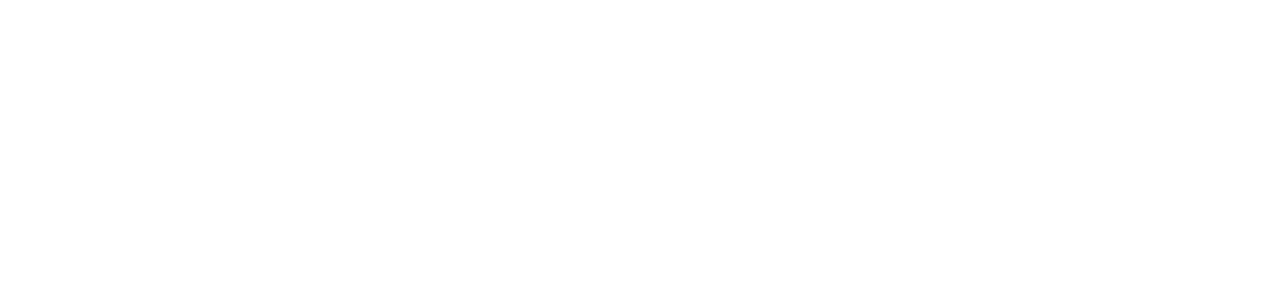
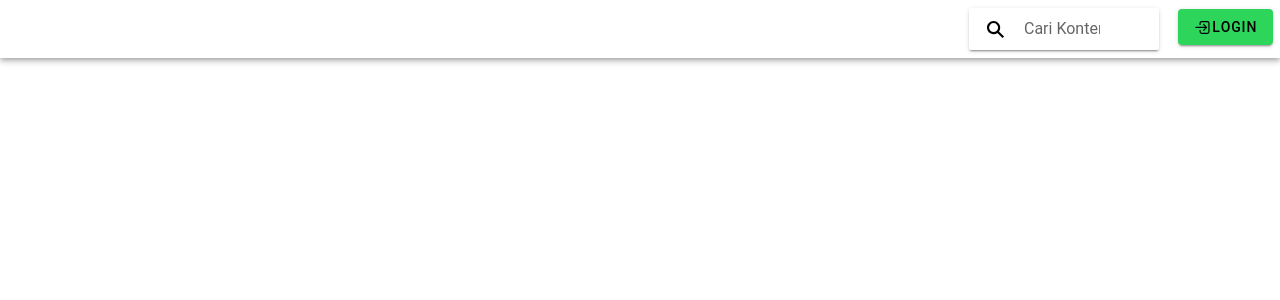
Before and after one commit to rnrran/SisforGang, a React (Vite) app: page /blog in a window 1280 px wide. Shown: the top 300 px of the page. Built offline with nearby package versions, Linux system fonts and the light colour scheme.

Commit message:
Menyelesaikan Navbar I - Belum implement fungsi

```diff
--- a/src/App.tsx
+++ b/src/App.tsx
@@ -2,6 +2,7 @@
 import { IonApp, IonRouterOutlet, setupIonicReact } from '@ionic/react';
 import { IonReactRouter } from '@ionic/react-router';
 import Home from './pages/Home';
+import Kontributor from './pages/Kontributor';
 import ViewMessage from './pages/ViewMessage';
 
 /* Core CSS required for Ionic components to work properly */
@@ -33,6 +34,10 @@
 
 /* Theme variables */
 import './theme/variables.css';
+import Catatan from './pages/Catatan';
+import Blog from './pages/Blog';
+import SumberBelajar from './pages/SumberBelajar';
+import IsItHelpful from './pages/IsItHelpful';
 
 setupIonicReact();
 
@@ -40,15 +45,39 @@
   <IonApp>
     <IonReactRouter>
       <IonRouterOutlet>
+
         <Route path="/" exact={true}>
           <Redirect to="/home" />
         </Route>
+
+        <Route path="/kontributor">
+          <Kontributor />
+        </Route>
+
         <Route path="/home" exact={true}>
           <Home />
         </Route>
+
+        <Route path="/catatan" exact={true}>
+          <Catatan />
+        </Route>
+
+        <Route path="/blog" exact={true}>
+          <Blog />
+        </Route>
+
+        <Route path="/sumber-belajar-gratis" exact={true}>
+          <SumberBelajar />
+        </Route>
+
+        <Route path="/support-us" exact={true}>
+          <IsItHelpful />
+        </Route>
+
         <Route path="/message/:id">
            <ViewMessage />
         </Route>
+
       </IonRouterOutlet>
     </IonReactRouter>
   </IonApp>
--- /dev/null
+++ b/src/components/Navbar/Header.css
@@ -0,0 +1,16 @@
+ion-searchbar{
+    width: 12px;
+}
+
+IonSearchbar{
+    --border-radius: 1px;
+    --background-color: #ffff
+}
+
+.custom-searchbar{
+    --border-radius: 1px;
+    --background-color: #c51d1d;
+    --placeholder-opacity:100px;
+
+    /* --icon-color: #0d0d0d; */
+}
--- /dev/null
+++ b/src/components/Navbar/Header.tsx
@@ -0,0 +1,66 @@
+import {
+    IonHeader,
+    IonIcon,
+    IonButton,
+    IonTitle,
+    IonToolbar,
+    IonRow,
+    IonSearchbar,
+    IonCol
+  } from '@ionic/react';
+
+import './Header.css';
+
+import { glasses, logInOutline } from 'ionicons/icons';
+
+// const Header: React.FC
+function Header() {
+    return(
+    <>
+        <IonHeader>
+            <IonToolbar>
+                <IonRow class='ion-allign-items-center'>
+                    <IonCol size='auto'>
+                        <IonTitle>
+                            <div className='navbar'>
+                                <IonButton fill="clear" routerLink='/home'>
+                                    <IonIcon icon={glasses}/>
+                                </IonButton>
+                            </div>
+                        </IonTitle>
+                    </IonCol>
+                    <IonCol size='8'>
+                        <div className='navbar ion-text-left' >
+                            <IonButton fill="clear" routerLink='/kontributor'>Kontributor</IonButton>
+                            <IonButton fill="clear" routerLink='/blog'>Blog</IonButton>
+                            <IonButton fill="clear" routerLink='/catatan'>Catatan</IonButton>
+                            <IonButton fill="clear" routerLink='/sumber-belajar-gratis'>Sumber Belajar</IonButton>
+                            <IonButton fill="clear" routerLink='/support-us'>Apakah Ini Membantu ?</IonButton>
+                        </div>
+                    </IonCol>
+                    <IonCol>
+                        <div className='navbar ion-text-right' >
+                            <div>
+                                <IonSearchbar color='primary' animated={true} placeholder="Cari Konten Disini !"></IonSearchbar>
+                            </div>
+                        </div>
+                    </IonCol>
+
+                    <IonCol size='auto'>
+                        <div className='navbar ion-text-right' >
+                            <IonButton fill="solid" color={"success"} routerLink='#'>
+                                <IonIcon icon={logInOutline}/>
+                                Login
+                            </IonButton>
+                        </div>
+                    </IonCol>
+
+                </IonRow>
+
+            </IonToolbar>
+        </IonHeader>
+
+    </>
+    )
+}
+export default Header;
--- /dev/null
+++ b/src/pages/Blog.tsx
@@ -0,0 +1,20 @@
+import { IonContent, IonHeader, IonPage, IonTitle, IonToolbar } from '@ionic/react';
+
+import Header from '../components/Navbar/Header';
+
+const Blog: React.FC = () => {
+  return (
+    <IonPage>
+      <Header/>
+      <IonContent fullscreen>
+        <IonHeader collapse="condense">
+          <IonToolbar>
+            <IonTitle size="large">Blank</IonTitle>
+          </IonToolbar>
+        </IonHeader>
+      </IonContent>
+    </IonPage>
+  );
+};
+
+export default Blog;
--- /dev/null
+++ b/src/pages/Catatan.tsx
@@ -0,0 +1,20 @@
+import { IonContent, IonHeader, IonPage, IonTitle, IonToolbar } from '@ionic/react';
+
+import Header from '../components/Navbar/Header';
+
+const Catatan: React.FC = () => {
+  return (
+    <IonPage>
+      <Header/>
+      <IonContent fullscreen>
+        <IonHeader collapse="condense">
+          <IonToolbar>
+            <IonTitle size="large">Blank</IonTitle>
+          </IonToolbar>
+        </IonHeader>
+      </IonContent>
+    </IonPage>
+  );
+};
+
+export default Catatan;
--- /dev/null
+++ b/src/pages/IsItHelpful.tsx
@@ -0,0 +1,20 @@
+import { IonContent, IonHeader, IonPage, IonTitle, IonToolbar } from '@ionic/react';
+
+import Header from '../components/Navbar/Header';
+
+const IsItHelpful: React.FC = () => {
+  return (
+    <IonPage>
+      <Header/>
+      <IonContent fullscreen>
+        <IonHeader collapse="condense">
+          <IonToolbar>
+            <IonTitle size="large">Blank</IonTitle>
+          </IonToolbar>
+        </IonHeader>
+      </IonContent>
+    </IonPage>
+  );
+};
+
+export default IsItHelpful;
--- /dev/null
+++ b/src/pages/SumberBelajar.tsx
@@ -0,0 +1,20 @@
+import { IonContent, IonHeader, IonPage, IonTitle, IonToolbar } from '@ionic/react';
+
+import Header from '../components/Navbar/Header';
+
+const SumberBelajar: React.FC = () => {
+  return (
+    <IonPage>
+      <Header/>
+      <IonContent fullscreen>
+        <IonHeader collapse="condense">
+          <IonToolbar>
+            <IonTitle size="large">Blank</IonTitle>
+          </IonToolbar>
+        </IonHeader>
+      </IonContent>
+    </IonPage>
+  );
+};
+
+export default SumberBelajar;
--- a/src/theme/variables.css
+++ b/src/theme/variables.css
@@ -1,2 +1,120 @@
 /* For information on how to create your own theme, please see:
 http://ionicframework.com/docs/theming/ */
+:root {
+    --ion-searchbar-placeholder-opacity: 1px;
+
+    --ion-color-primary: #ffffff;
+    --ion-color-primary-rgb: 255,255,255;
+    --ion-color-primary-contrast: #000000;
+    --ion-color-primary-contrast-rgb: 0,0,0;
+    --ion-color-primary-shade: #e0e0e0;
+    --ion-color-primary-tint: #ffffff;
+
+    --ion-color-secondary: #388aeb;
+    --ion-color-secondary-rgb: 56,138,235;
+    --ion-color-secondary-contrast: #000000;
+    --ion-color-secondary-contrast-rgb: 0,0,0;
+    --ion-color-secondary-shade: #3179cf;
+    --ion-color-secondary-tint: #4c96ed;
+
+    --ion-color-tertiary: #b3e5f1;
+    --ion-color-tertiary-rgb: 179,229,241;
+    --ion-color-tertiary-contrast: #000000;
+    --ion-color-tertiary-contrast-rgb: 0,0,0;
+    --ion-color-tertiary-shade: #9ecad4;
+    --ion-color-tertiary-tint: #bbe8f2;
+
+    --ion-color-success: #2dd55b;
+    --ion-color-success-rgb: 45,213,91;
+    --ion-color-success-contrast: #000000;
+    --ion-color-success-contrast-rgb: 0,0,0;
+    --ion-color-success-shade: #28bb50;
+    --ion-color-success-tint: #42d96b;
+
+    --ion-color-warning: #ffc409;
+    --ion-color-warning-rgb: 255,196,9;
+    --ion-color-warning-contrast: #000000;
+    --ion-color-warning-contrast-rgb: 0,0,0;
+    --ion-color-warning-shade: #e0ac08;
+    --ion-color-warning-tint: #ffca22;
+
+    --ion-color-danger: #c5000f;
+    --ion-color-danger-rgb: 197,0,15;
+    --ion-color-danger-contrast: #ffffff;
+    --ion-color-danger-contrast-rgb: 255,255,255;
+    --ion-color-danger-shade: #ad000d;
+    --ion-color-danger-tint: #cb1a27;
+
+    --ion-color-light: #f6f8fc;
+    --ion-color-light-rgb: 246,248,252;
+    --ion-color-light-contrast: #000000;
+    --ion-color-light-contrast-rgb: 0,0,0;
+    --ion-color-light-shade: #d8dade;
+    --ion-color-light-tint: #f7f9fc;
+
+    --ion-color-medium: #5f5f5f;
+    --ion-color-medium-rgb: 95,95,95;
+    --ion-color-medium-contrast: #ffffff;
+    --ion-color-medium-contrast-rgb: 255,255,255;
+    --ion-color-medium-shade: #545454;
+    --ion-color-medium-tint: #6f6f6f;
+
+    --ion-color-dark: #2f2f2f;
+    --ion-color-dark-rgb: 47,47,47;
+    --ion-color-dark-contrast: #ffffff;
+    --ion-color-dark-contrast-rgb: 255,255,255;
+    --ion-color-dark-shade: #292929;
+    --ion-color-dark-tint: #444444;
+
+
+	--ion-background-color: #ffffff;
+	--ion-background-color-rgb: 255,255,255;
+
+	--ion-text-color: #000000;
+	--ion-text-color-rgb: 0,0,0;
+
+	--ion-text-color-step-50: #0d0d0d;
+	--ion-text-color-step-100: #1a1a1a;
+	--ion-text-color-step-150: #262626;
+	--ion-text-color-step-200: #333333;
+	--ion-text-color-step-250: #404040;
+	--ion-text-color-step-300: #4d4d4d;
+	--ion-text-color-step-350: #595959;
+	--ion-text-color-step-400: #666666;
+	--ion-text-color-step-450: #737373;
+	--ion-text-color-step-500: #808080;
+	--ion-text-color-step-550: #8c8c8c;
+	--ion-text-color-step-600: #999999;
+	--ion-text-color-step-650: #a6a6a6;
+	--ion-text-color-step-700: #b3b3b3;
+	--ion-text-color-step-750: #bfbfbf;
+	--ion-text-color-step-800: #cccccc;
+	--ion-text-color-step-850: #d9d9d9;
+	--ion-text-color-step-900: #e6e6e6;
+	--ion-text-color-step-950: #f2f2f2;
+
+	--ion-background-color-step-50: #f2f2f2;
+	--ion-background-color-step-100: #e6e6e6;
+	--ion-background-color-step-150: #d9d9d9;
+	--ion-background-color-step-200: #cccccc;
+	--ion-background-color-step-250: #bfbfbf;
+	--ion-background-color-step-300: #b3b3b3;
+	--ion-background-color-step-350: #a6a6a6;
+	--ion-background-color-step-400: #999999;
+	--ion-background-color-step-450: #8c8c8c;
+	--ion-background-color-step-500: #808080;
+	--ion-background-color-step-550: #737373;
+	--ion-background-color-step-600: #666666;
+	--ion-background-color-step-650: #595959;
+	--ion-background-color-step-700: #4d4d4d;
+	--ion-background-color-step-750: #404040;
+	--ion-background-color-step-800: #333333;
+	--ion-background-color-step-850: #262626;
+	--ion-background-color-step-900: #191919;
+	--ion-background-color-step-950: #0d0d0d;
+
+}
+
+/* IonSearchbar{
+    width: 1px;
+} */
```
Also changed, not shown: src/pages/Kontributor.tsx (renamed from src/data/messages.ts, +46 -58 lines).
